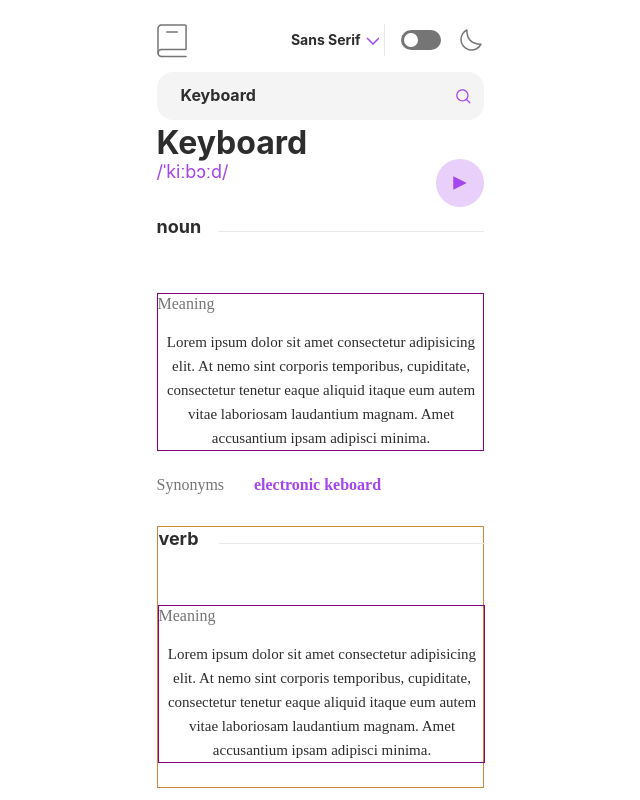
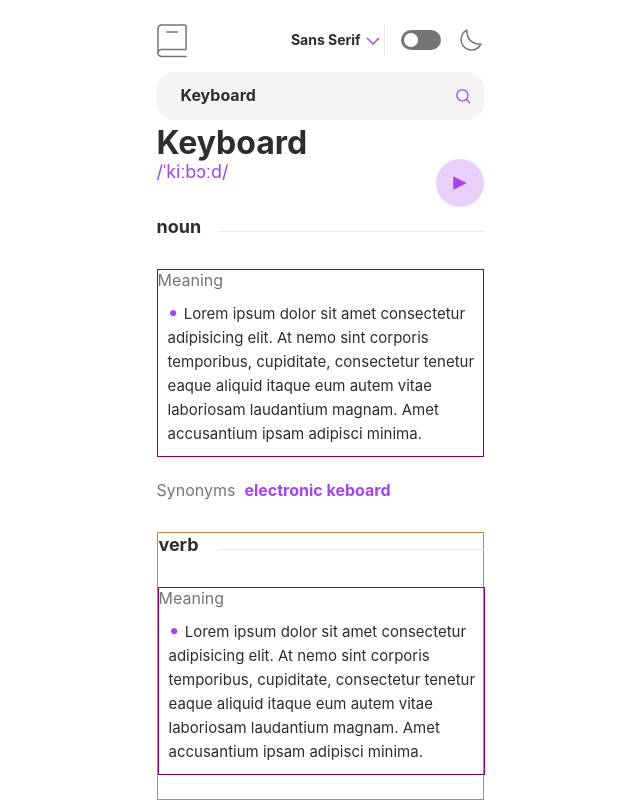
Before and after one commit to rodriguez02fer09/Keyborad, a React (Vite) app: page / in a window 1280 px wide. Shown: the whole page, without its empty margins (320-960 px from the left). Built offline with nearby package versions, Linux system fonts and the light colour scheme.

Commit message:
styles list

```diff
--- a/src/components/ContainMeaning/containMeaning.scss
+++ b/src/components/ContainMeaning/containMeaning.scss
@@ -2,5 +2,5 @@
   width: 327px;
   height: auto;
   border: 1px solid purple;
-  margin: 24px 0px 24px 0px;
+  margin-bottom: 24px
 }
--- a/src/components/DescriptionMeaning/DescriptionMeaning.jsx
+++ b/src/components/DescriptionMeaning/DescriptionMeaning.jsx
@@ -1,14 +1,21 @@
 import React from "react";
-import "./descriptionMeaning.scss"
+import "./descriptionMeaning.scss";
 
-const DescriptionMeaning = ({isDark}) => {
-    const defaultClass = `main-descriptionMeaning`;
+const DescriptionMeaning = ({ isDark }) => {
+  const defaultClass = `main-descriptionMeaning`;
   const custonClass = `${isDark ? `${defaultClass}--dark` : `${defaultClass}`}`;
-    return(
-<div className={`${defaultClass} ${custonClass}`}>
-    <p>Lorem ipsum dolor sit amet consectetur adipisicing elit. At nemo sint corporis temporibus, cupiditate, consectetur tenetur eaque aliquid itaque eum autem vitae laboriosam laudantium magnam. Amet accusantium ipsam adipisci minima.</p>
-</div>
-    )
-}
+  return (
+    <div className={`${defaultClass} ${custonClass}`}>
+      <ul>
+        <li>
+          Lorem ipsum dolor sit amet consectetur adipisicing elit. At nemo sint
+          corporis temporibus, cupiditate, consectetur tenetur eaque aliquid
+          itaque eum autem vitae laboriosam laudantium magnam. Amet accusantium
+          ipsam adipisci minima.
+        </li>
+      </ul>
+    </div>
+  );
+};
 
 export default DescriptionMeaning;
--- a/src/components/DescriptionMeaning/descriptionMeaning.scss
+++ b/src/components/DescriptionMeaning/descriptionMeaning.scss
@@ -1,17 +1,30 @@
 .main-descriptionMeaning {
   width: 327px;
   height: auto;
-  display: flex;
-  flex-direction: column;
-
-
-  p {
+  ul {
     font-family: "Lora";
     font-style: normal;
     font-weight: 400;
     font-size: 15px;
     line-height: 24px;
-    color: #2d2d2d;
+    list-style-position: inside;
+    padding: 10px;
+    text-align: left; /* alinear el texto a la izquierda */
+    list-style: none;
+  }
+li{
+  font-family: 'Inter';
+font-style: normal;
+    font-weight: 400;
+    font-size: 15px;
+    line-height: 24px;
+    color: var(--tertiary-color);
+}
+  li:before {
 
+    content: "•"; /* agregar el punto personalizado */
+    color: var(--seven-color); /* darle color rojo al punto */
+    margin-right: 5px; /* agregar un espacio entre el punto y el texto */
+    font-size: 20px;
   }
 }
--- a/src/components/MainSource/mainSource.scss
+++ b/src/components/MainSource/mainSource.scss
@@ -7,8 +7,8 @@
         height: 18px;
 
         P{
-            font-family: 'Lora';
-            font-style: normal;
+            font-family: 'Inter';
+font-style: normal;
             font-weight: 400;
             font-size: 14px;
             line-height: 18px;
@@ -26,7 +26,7 @@
         width: 271px;
         height: 18px;
         P{
-            font-family: 'Lora';
+            font-family: 'Inter';
             font-style: normal;
             font-weight: 400;
             font-size: 14px;
--- a/src/components/ModeFonts/modeFonts.scss
+++ b/src/components/ModeFonts/modeFonts.scss
@@ -1,4 +1,4 @@
-.modeFonts{
+.modeFonts {
   width: 98px;
   height: 24px;
   display: flex;
@@ -6,10 +6,10 @@ flex-direction: row;
   justify-content: space-evenly;
   align-items: center;
 
-li{
+  li {
+    font-family: "Inter";
+    font-style: normal;
     list-style: none;
-    font-family: 'Inter';
-font-style: normal;
     font-weight: 700;
     font-size: 14px;
     line-height: 24px;
@@ -18,5 +18,4 @@ line-height: 24px;
     text-align: right;
     color: var(--tertiary-color);
   }
-
 }
--- a/src/components/SearchPrompt/searchPrompt.scss
+++ b/src/components/SearchPrompt/searchPrompt.scss
@@ -16,7 +16,7 @@
   }
   &__container-input::placeholder {
     font-family: 'Inter';
-font-style: normal;
+    font-style: normal;
     font-weight: 700;
     font-size: 16px;
     line-height: 20px;
--- a/src/components/Section/section.scss
+++ b/src/components/Section/section.scss
@@ -11,7 +11,7 @@ margin-bottom: 31px;
     width: 42px;
     height: 23px;
     p {
-      font-family: "Inter";
+      font-family: 'Inter';
       font-style: normal;
       font-weight: 700;
       font-size: 18px;
--- a/src/components/Synonyms/synonyms.scss
+++ b/src/components/Synonyms/synonyms.scss
@@ -7,11 +7,11 @@ justify-content: space-between;
 margin-bottom: 31px;
 
 &__title p {
-    font-family: 'Lora';
+    font-family: 'Inter';
     font-style: normal;
     font-weight: 400;
     font-size: 16px;
-    line-height: 20px;
+    line-height: 19px;
 
     /* 757575 */
 
@@ -22,11 +22,11 @@ margin-bottom: 31px;
    height: 20px;
    margin-right: 90px;
    p{
-    font-family: 'Lora';
-font-style: normal;
-font-weight: 700;
-font-size: 16px;
-line-height: 20px;
+    font-family: 'Inter';
+    font-style: normal;
+    font-weight: 700;
+    font-size: 16px;
+    line-height: 19px;
 
 /* A445ED */
 
--- a/src/components/TitleMeaning/titleMeaning.scss
+++ b/src/components/TitleMeaning/titleMeaning.scss
@@ -3,16 +3,15 @@
     height: 20px;
     display: flex;
     flex-direction: columns;
-    margin-bottom: 16px;
     p{
-        font-family: 'Lora';
-        font-style: normal;
+        font-family: 'Inter';
+font-style: normal;
         font-weight: 400;
         font-size: 16px;
         line-height: 20px;
 
         /* 757575 */
 
-        color: #757575;
+        color:#757575;
     }
 }
```
Also changed, not shown: src/components/Title/title.scss (+4 -4 lines). Lines whose indentation alone changed are shown as unchanged.
